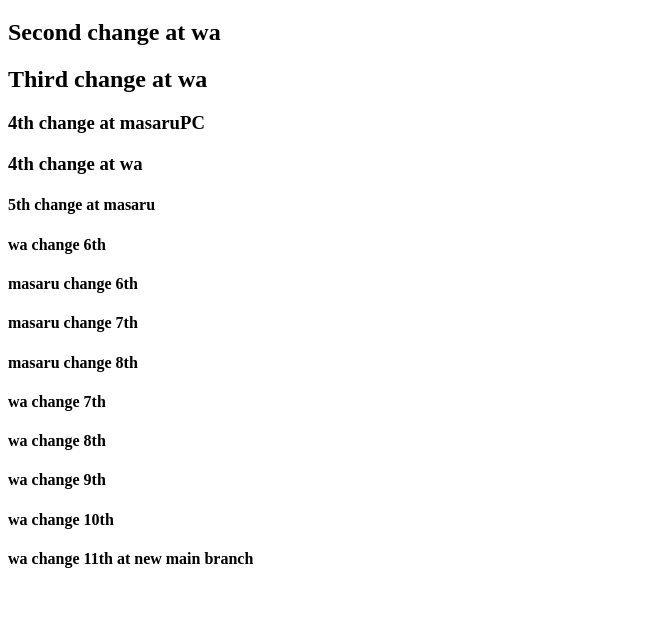
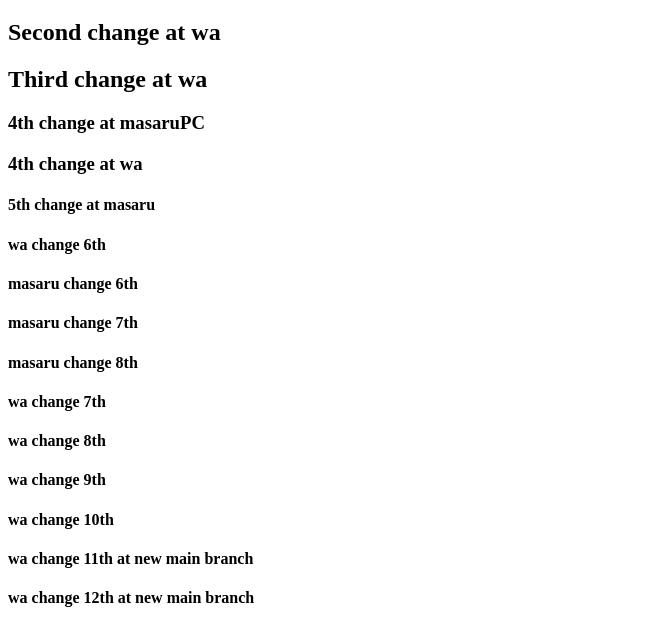
Before and after one commit to masaru19900208/gitTestRepo, a plain HTML site: page index.html in a window 1280 px wide. Shown: the part 210-838 px from the top of the page, without its empty margins (0-672 px from the left). Before the commit the page ends 800 px from the top, so only its background shows below. Drawn offline with Linux system fonts and the light colour scheme.

Commit message:
wa change 12th

```diff
--- a/index.html
+++ b/index.html
@@ -27,6 +27,7 @@
   <h4>wa change 9th</h4>
   <h4>wa change 10th</h4>
   <h4>wa change 11th at new main branch</h4>
+  <h4>wa change 12th at new main branch</h4>
 </body>
 
 </html>
```
